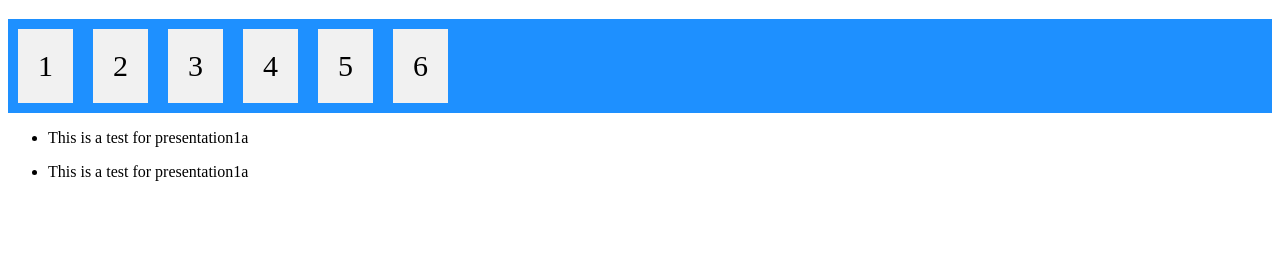
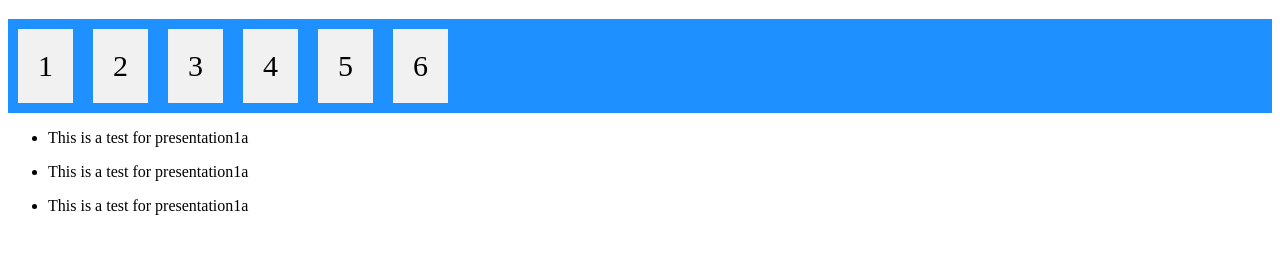
Before and after one commit to akgooljar070901/git_presentation1, a plain HTML site: page index.html in a window 1280 px wide. Shown: the part 61-314 px from the top of the page. Drawn offline with Linux system fonts and the light colour scheme.

Commit message:
added new list

```diff
--- a/index.html
+++ b/index.html
@@ -26,6 +26,10 @@
   <li>This is a test for presentation1a</li>
 </ul>
 
+<ul>
+  <li>This is a test for presentation1a</li>
+</ul>
+
 
 </body>
 </html>
```
